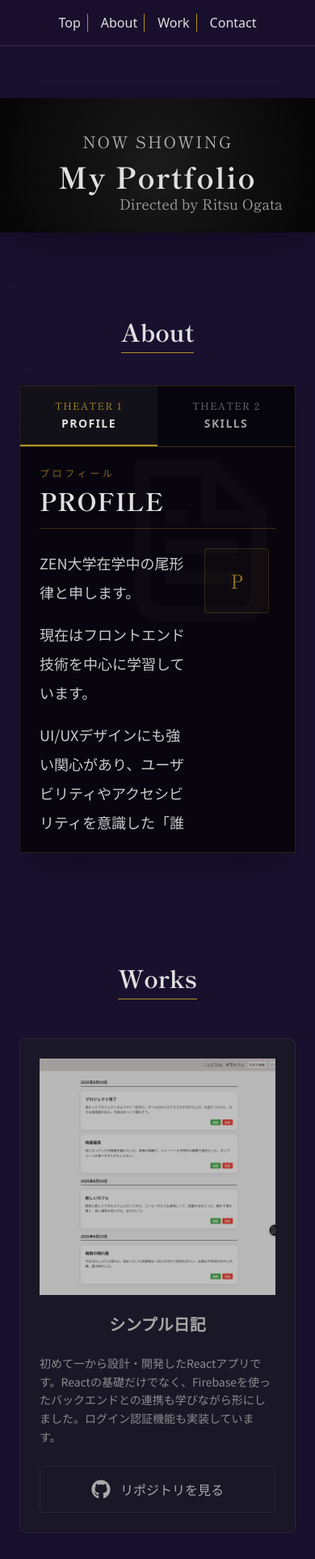
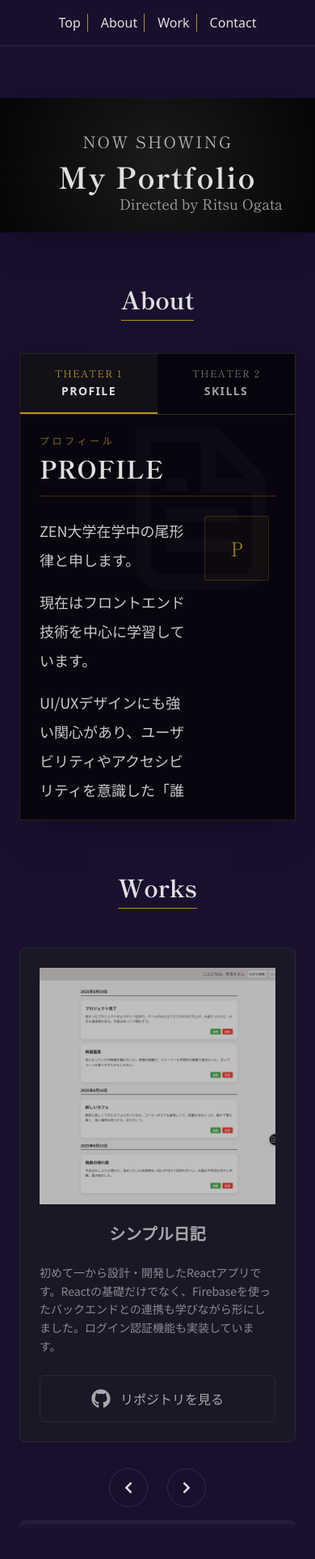
Before and after one commit to riteli/my-portfolio, a Next.js app: page / in a window 390 px wide. Shown: the top 1925 px of the page at 81% size. Built offline with nearby package versions, Linux system fonts and the light colour scheme.

Commit message:
style: 不要な上下パディングを削除し親要素のgapに統一

```diff
--- a/src/app/layout.tsx
+++ b/src/app/layout.tsx
@@ -30,7 +30,7 @@ export default function RootLayout({
         className={`${notoSansJp.variable} ${shipporiMincho.variable} antialiased bg-background text-text-main`}
       >
         <Header />
-        <main className="flex flex-col items-center gap-10 mt-16">
+        <main className="flex flex-col items-center gap-16 md:gap-24 mt-16 mb-24">
           {children}
         </main>
       </body>
--- a/src/components/sections/About.tsx
+++ b/src/components/sections/About.tsx
@@ -30,7 +30,7 @@ export default function About() {
   return (
     <section
       id="about"
-      className="w-full max-w-6xl mx-auto py-16 lg:py-24 px-6"
+      className="w-full max-w-6xl mx-auto px-6"
     >
       <div className="text-center mb-10 lg:mb-16">
         <h2 className="font-serif font-bold text-3xl lg:text-4xl text-text-main inline-block pb-2 border-b border-accent">
--- a/src/components/sections/Contact.tsx
+++ b/src/components/sections/Contact.tsx
@@ -15,7 +15,7 @@ const CONTACT_DATA: ContactInfo[] = [
 
 export default function Contact() {
   return (
-    <section id="contact" className="w-full max-w-4xl mx-auto py-20 px-6">
+    <section id="contact" className="w-full max-w-4xl mx-auto px-6">
       <div className="text-center mb-12">
         <h2 className="font-serif font-bold text-3xl text-text-main inline-block pb-2 border-b border-accent">
           Contact
--- a/src/components/sections/Works.tsx
+++ b/src/components/sections/Works.tsx
@@ -26,7 +26,7 @@ export default function Works() {
   }, [emblaApi]);
 
   return (
-    <section id="works" className="w-full max-w-4xl mx-auto pt-8 px-6">
+    <section id="works" className="w-full max-w-4xl mx-auto px-6">
       <div className="text-center">
         <h2 className="font-serif font-bold text-3xl text-text-main inline-block pb-2 border-b border-accent">
           Works
```
